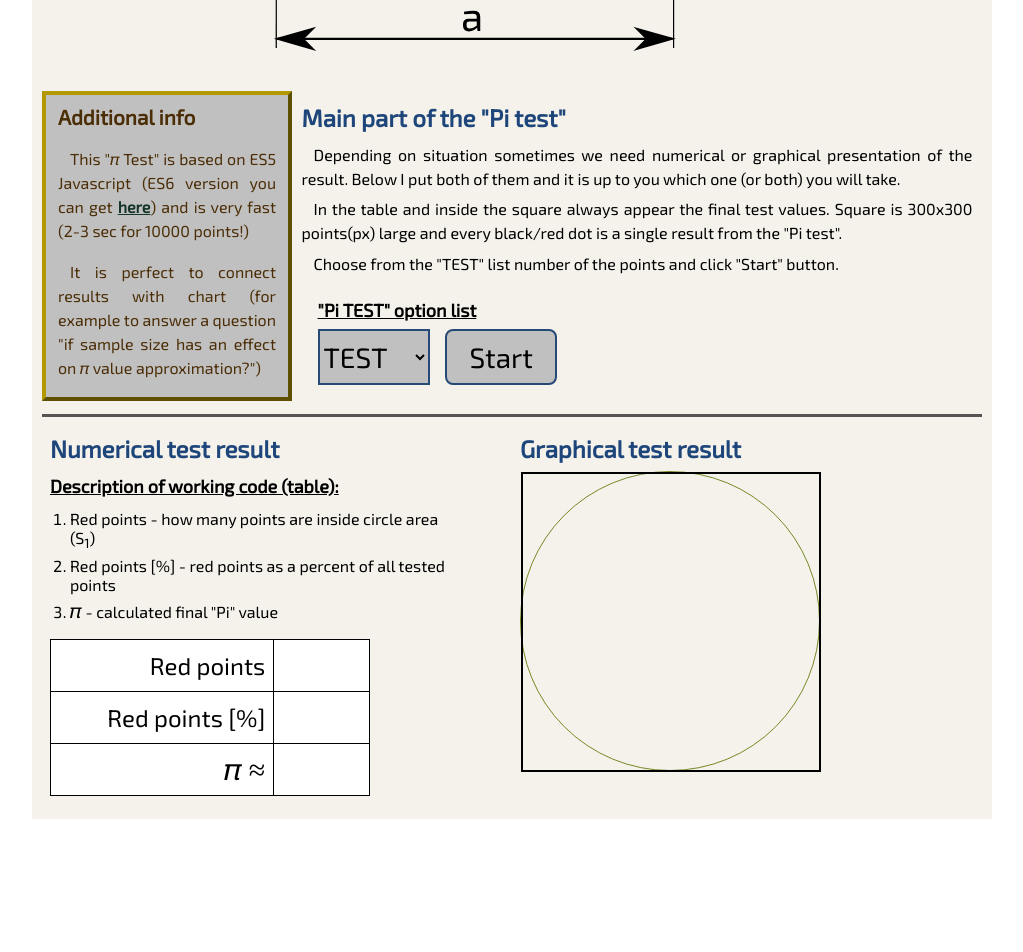
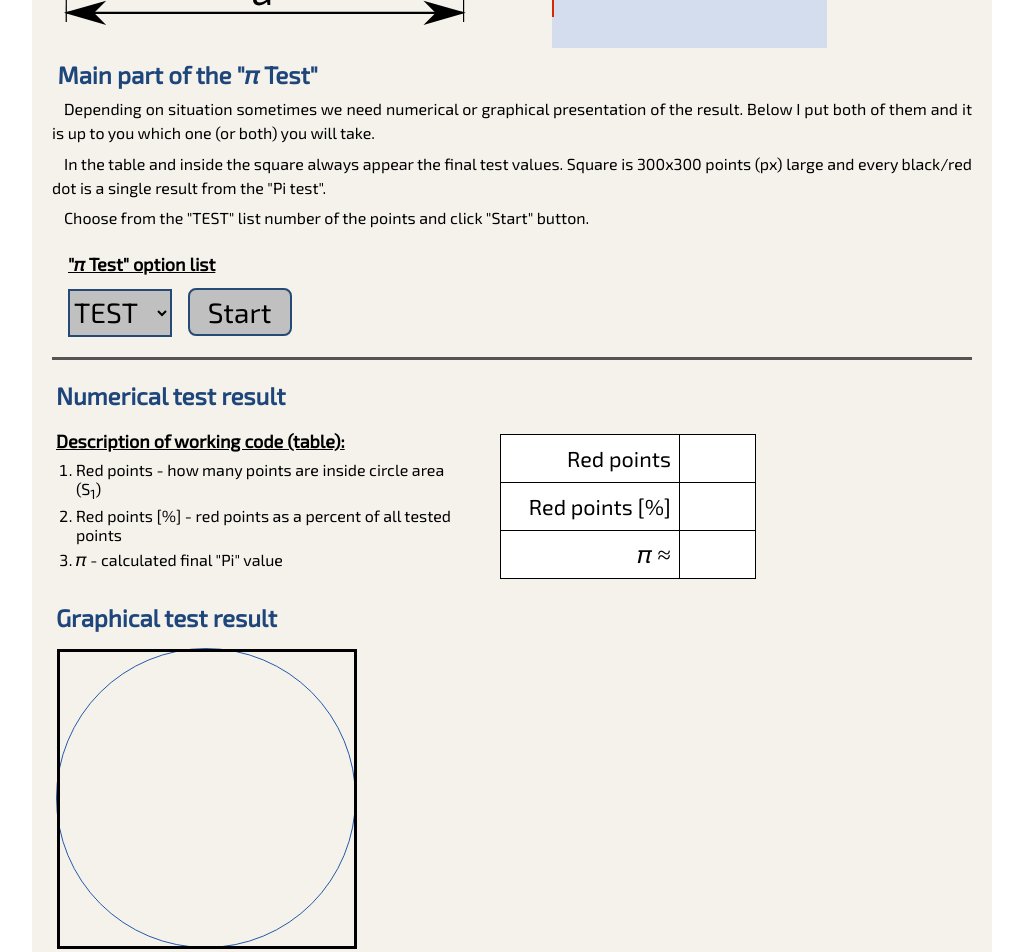
Before and after one commit to KrzysztofSobota/Pi_test-ES5-, a plain HTML site: page index.html in a window 1280 px wide. Shown: the part 1069-2021 px from the top of the page, without its empty margins (128-1151 px from the left). Before the commit the page ends 1958 px from the top, so only its background shows below. Drawn offline with Linux system fonts and the light colour scheme.

Commit message:
HTML structure like in ES6
Copy HTML and CSS structure code from ES6 version, but all was made with CSS flexbox instead grid.

```diff
--- a/index.html
+++ b/index.html
@@ -22,34 +22,33 @@
     <button class="hide-show" id="savespace">
       <span>Click to SHOW/HIDE test description</span>
     </button>
-    <main id="theory">
-      <article class="description">
-        <section>
+    <main>
+      <article>
+        <section class="description">
+          <div class="theory">
             <header>About the test</header>
             <h2>What is it?</h2>
-          <p>"Pi test" is a simple and popular mathematical test which can be used in any programming language (like Java, Javascript, C, VisualBasic, etc.) having randomized function to generating numbers from a specified range.</p>
+            <p>"&#120587; Test" is a simple and popular mathematical test which can be written in any programming language (like Java, Javascript, C, VisualBasic, etc.) having randomized function which generating numbers from a specified range.</p>
             <h2>How does it work?</h2>
             <p>The main idea is getting information about how big part of total generated points will be inside inscribed circle of the square.</p>
             <p>No matter what is the length of the square edge ("a"), result of division inscribed circle area (S<sub>1</sub>) by square area (S<sub>2</sub>) is always the same and is equal &#120587;/4.</p>
             <p>Because points must be evenly distributed, we can expect that during the test &#120587;/4 will be the permanent value (in theory) and because of that the calculated value multiply by 4 will give us "full" &#120587; number.</p>
-        </section>
-        <img id="equation" src="/equation_small.svg" width="500" alt="Pi test solved equation with circle inside square picture">
-      </article>
-      <article class="testarea">
-       <div class="textbox">
+          </div>
+          <img id="equation" src="/equation_small.svg" width="400" alt="Pi test solved equation with circle inside square picture">
           <aside>
             <header><strong>Additional info</strong></header>
             <p>This "&#120587; Test" is based on ES5 Javascript (ES6 version you can get <a href="#"><b>here</b></a>) and is very fast (2-3 sec for 10000 points!)</p>
             <p>It is perfect to connect results with chart (for example to answer a question "if sample size has an effect on &#120587; value approximation?")</p>
           </aside>
-        <section class="content">
-          <h2>Main part of the "Pi test"</h2>
+        </section>
+        <section class="testarea">
+          <h2>Main part of the "&#120587; Test"</h2>
           <p>Depending on situation sometimes we need numerical or graphical presentation of the result. Below I put both of them and it is up to you which one (or both) you will take.</p>
-          <p>In the table and inside the square always appear the final test values. Square is 300x300 points(px) large and every black/red dot is a single result  from the "Pi test".</p>
+          <p>In the table and inside the square always appear the final test values. Square is 300x300 points (px) large and every black/red dot is a single result  from the "Pi test".</p>
           <p>Choose from the "TEST" list number of the points and click "Start" button.</p>
-          <div class="parts-list">
+          <div class="options-list">
             <label for="valueList">
-              <span class="text-underline">"Pi TEST" option list</span>
+              <span class="text-underline">"&#120587; Test" option list</span>
             </label>
             <select class="values-list" id="valueList" name="select">
               <option value="TEST" selected>TEST</option>
@@ -64,16 +63,18 @@
             <button id="testing">Start</button>
           </div>
         </section>
-       </div>
         <section class="testspace">
-         <div class="test-results">
+          <div class="test-results numerical">
             <h2>Numerical test result</h2>
+            <div class="list">
               <span class="text-underline">Description of working code (table):</span>
               <ol>
                 <li>Red points - how many points are inside circle area (S<sub>1</sub>)</li>
                 <li>Red points [%] - red points as a percent of all tested points</li>
                 <li><span class="pi">&#120587;</span> - calculated final "Pi" value</li>
               </ol>
+            </div>
+            <div>
               <table>
               <tr>
                 <td class="table-description">
@@ -95,7 +96,8 @@
                 </tr>
             </table>
             </div>
-         <div class="test-results">
+          </div>
+          <div class="test-results graphical">
             <h2>Graphical test result</h2>
             <div class="circle">
               <canvas id="myCanvas" width="300" height="300"></canvas>
--- a/style.css
+++ b/style.css
@@ -16,22 +16,31 @@ html, body {
   background-color: hsl(45, 29%, 94%);
 }
 
-h1, h2, h3, .description header {
+h1, h2, .theory header {
   width: 100%;
 }
 
-.description header {
+.theory header {
   font: bold 2rem 'Exo 2';
 }
 
-h2, h3, .description header {
+h2, .theory header {
   color: hsl(214, 61%, 30%);
 	margin: 0.75rem 0 0.5rem 0;
 }
 
+h2 {
+  margin: 0.75rem 0 0.25rem 0;
+  padding-left: 0.35rem;
+}
+
+.test-results h2 {
+  margin: 0.5rem 0 1rem 0;
+  padding-left: 0;
+}
+
 a {
   text-decoration: none;
-  color: black;
 }
 
 p {
@@ -43,39 +52,36 @@ p {
 
 .test-name {
   display: flex;
-  height: auto;
+  height: 6rem;
   align-content: center;
   background-color: hsl(74, 60%, 64%);
 }
 
 .test-name > a, a > h1 {
   display: flex;
+  height: 100%;
   justify-content: center;
   align-items: center;
 }
 
 .test-name > a {
   width: 100%;
-  height: 100%;
 }
 
 a > h1 {
-  height: 4rem;
   flex-flow: row nowrap;
 }
 
 .test {
-	padding-left: 1rem;
+  height: 100%;
+  margin-top: -0.5rem;
   font-size: 5rem;
   color: hsl(268, 60%, 30%);
 }
 
 .hide-show {
   width: 100%;
-  height: 3.5rem;
-  justify-content: center;
-  align-items: center;
-  border: 4px inset hsl(21, 75%, 58%);
+  height: 3.25rem;
   background-color: hsl(214, 52%, 31%);
 }
 
@@ -97,9 +103,10 @@ article, section {
 }
 
 .description > img {
+  display: flex;
 	width: 100%;
-	max-width: 500px;
-	margin: 1rem auto;
+	max-width: 450px;
+	margin: 1rem auto 0.25rem;
 }
 
 .testarea {
@@ -108,33 +115,47 @@ article, section {
   flex-flow: column nowrap;
 }
 
-.textbox, .testspace {
+.testspace {
+  border-top: 3px solid hsl(0, 1%, 33%);
   padding: 5px 0;
+  margin: 0.25rem 0;
+}
+
+.test-results {
+	flex-flow: column nowrap;
+  padding: 0 0.25rem;
+  margin-top: 0.5rem;
+  flex: 50%;
+}
+
+.numerical, .graphical {
+  display: flex;
 }
 
 .textbox {
-  flex-flow: row nowrap;
+  flex-flow: row wrap;
 }
 
 aside {
 	display: none;
 }
 
-.parts-list {
+.options-list {
 	display: block;
   height: auto;
   margin: 1rem 0 1rem 1rem;
 }
 
-.values-list, .parts-list > button {
-  width: 7rem;
-  height: 3.5rem;
+.values-list, .options-list > button {
+  width: 6.5rem;
+  height: 3rem;
+  margin-top: 0.5rem;
   font-size: 1.75rem;
   border: 2px solid hsl(214, 52%, 31%);
   background-color: silver;
 }
 
-.parts-list > button {
+.options-list > button {
   margin-left: 0.75rem;
   border-radius: 0.5rem;
 }
@@ -144,19 +165,13 @@ aside {
   width: 100%;
   font: 600 1.125rem 'Exo 2';
 	text-decoration: underline;
-  margin: 0.25rem 0 0.5rem 0;
-}
-
-.test-results {
-	flex-flow: column nowrap;
-  padding: 0 0.25rem;
-  flex: 50%;
+  margin: 0.25rem 0;
 }
 
 ol {
 	width: 90%;
   padding-left: 1.25rem;
-  margin-top: 0;
+  margin: 0;
 }
 
 li {
@@ -164,14 +179,16 @@ li {
 }
 
 table {
-  width: 20rem;
+  width: 16rem;
+  height: 9rem;
+  margin: 0.5rem 0;
   border-collapse: collapse;
   border-spacing: 0;
-  font-size: 1.5rem;
+  font-size: 1.35rem;
 }
 
 td {
-  height: 3.25rem;
+  height: 3rem;
   background-color: white;
   border: 1px solid black;
 }
@@ -191,7 +208,7 @@ canvas {
   width: 300px;
   height: 300px;
   background-color: transparent;
-  border: 2px solid black;
+  border: 3px solid black;
   z-index: 10;
 }
 
@@ -199,19 +216,19 @@ canvas {
   width: 300px;
   height: 300px;
   border-radius: 100%;
-  border: thin solid hsl(70, 57%, 34%);
+  border: thin solid hsl(216, 66%, 40%);
   background-color: transparent;
   z-index: 5;
 }
 
 .pi {
-  font: 500 1.25em 'Exo 2';
+  font: 500 1.125em 'Exo 2';
 }
 
 footer {
   position: fixed;
   width: 100%;
-  height: 50px;
+  height: 4.5rem;
   bottom: 0;
   left: 0;
   font-size: 1.25rem;
@@ -221,33 +238,40 @@ footer {
 
 footer > span {
   display: inline-block;
-  padding: 5px 10px;
+  padding: 0.5rem;
   font-style: italic;
 }
 
-@media screen and (min-width: 420px) {
+@media screen and (min-width: 480px) {
+  html, body {
+		font-size: 14px;
+	}
+
   .hide-show > span {
-    font-size: 1.75rem;
+    font-size: 1.65rem;
   }
 
 	main {
 		padding: 10px;
 	}
+
+  aside {
+    position: relative;
+    display: flex;
+    flex-flow: row wrap;
+    flex: 1 0 160px;
+    padding: 0.25rem 0.7rem;
+    color: hsl(34, 69%, 14%);
+    background-color: rgb(212, 221, 238);
   }
 
-@media screen and (min-width: 640px) {
-	aside {
-		display: flex;
-		flex-flow: row wrap;
-		flex: 1 0 250px;
-		padding: 0.25rem 0.75rem;
-		color: hsl(34, 85%, 16%);
-		background-color: silver;
-		border: 4px outset hsl(51, 100%, 35%);
+  aside:before {
+    position: absolute;
+    content: '';
   }
 
 	aside > header {
-		font-size: 1.3rem;
+		font-size: 1.25rem;
 		margin: 5px 0;
 	}
 
@@ -255,38 +279,82 @@ footer > span {
 		color: hsl(157, 40%, 15%);
 		text-decoration: underline;
 	}
-
-  .textbox {
-    flex-flow: row wrap;
 }
 
-	.testspace {
-		margin: 0.5rem 0;
-		border-top: 3px solid hsl(0, 1%, 33%);
+@media screen and (min-width: 480px) and (max-width: 559px) {
+  aside:before {
+    border-top: 2px solid hsl(9, 95%, 44%);
+    border-bottom: 2px solid hsl(9, 95%, 44%);
+    width: 80%;
+    top: 0%;
+    bottom: 0%;
+    left: 10%;
+    right: 10%;
+  }
+}
+
+@media screen and (min-width: 560px) {
+  .theory {
+    margin-bottom: 1rem;
+  }
+
+  .description > img {
+    flex: 0 0 67%;
+    margin: 1rem 0 0.25rem;
+  }
+
+  aside {
+    flex: 1 1 195px;
+  }
+
+  aside:before {
+    border: none;
+    border-left: 2px solid hsl(9, 95%, 44%);
+    height: 90%;
+    top: 5%;
+    bottom: 5%;
+    left: 0%;
+  }
+}
+
+@media screen and (min-width: 560px) and (max-width: 639px) {
+  .numerical {
+    height: 240px;
+  }
+
+  .list, .list + div {
+    display: block;
+  }
+
+  .list {
+    max-width: 320px;
+  }
+
+  .list + div {
+    float: left;
+  }
+
+}
+
+@media screen and (min-width: 640px) {
+  main {
+    padding: 10px 15px;
+  }
+
+  aside {
+    padding: 1rem 0.5rem 3rem 1rem;
+  }
+
+	.numerical {
+		flex: 1 0 50%;
+  }
+
+  .graphical {
+		flex: 0 0 320px;
   }
 
   .test-results {
-		flex-flow: row nowrap;
-		padding: 0 0.25rem 0 0.5rem;
-		flex: 1 0 300px;
-	}
-
-	footer {
-		height: 60px;
-	}
-
-	footer > span {
-		padding: 10px;
-	}
-}
-
-@media screen and (min-width: 640px) and (max-width: 768px) {
-	html, body {
-		font-size: 14px;
-	}
-
-	main {
-		padding: 10px;
+    flex-flow: row wrap;
   }
 }
 
@@ -295,25 +363,18 @@ footer > span {
 		font-size: 16px;
 	}
 
-  .textbox {
-		display: flex;
-		flex-flow: row nowrap;
+  .description > img {
+    max-width: 500px;
   }
 
-	aside {
-		flex: 0 0 250px;
+	.numerical {
+		flex: 1 0 56%;
   }
 
-	.content {
-		flex: 0 1 auto;
-		padding: 0 0.6rem;
-	}
+  .graphical {
+		flex: 1 0 320px;
 	}
 
-@media screen and (min-width: 768px) and (max-width: 960px) {
-	main {
-		padding: 15px;
-	}
 }
 
 @media screen and (min-width: 960px) {
@@ -321,4 +382,28 @@ footer > span {
 		width: 960px;
 		margin: 0 auto;
   }
+
+  main {
+		padding: 15px 20px;
   }
+
+  .description > img {
+    max-width: 500px;
+  }
+
+	aside {
+		flex: 0 0 275px;
+	}
+
+  .textbox {
+		flex-flow: row nowrap;
+  }
+
+  .numerical {
+    flex: 1 0 auto;
+  }
+
+  .graphical {
+    flex: 0 0 360px;
+  }
+}
```
Lines whose indentation alone changed are shown as unchanged.
